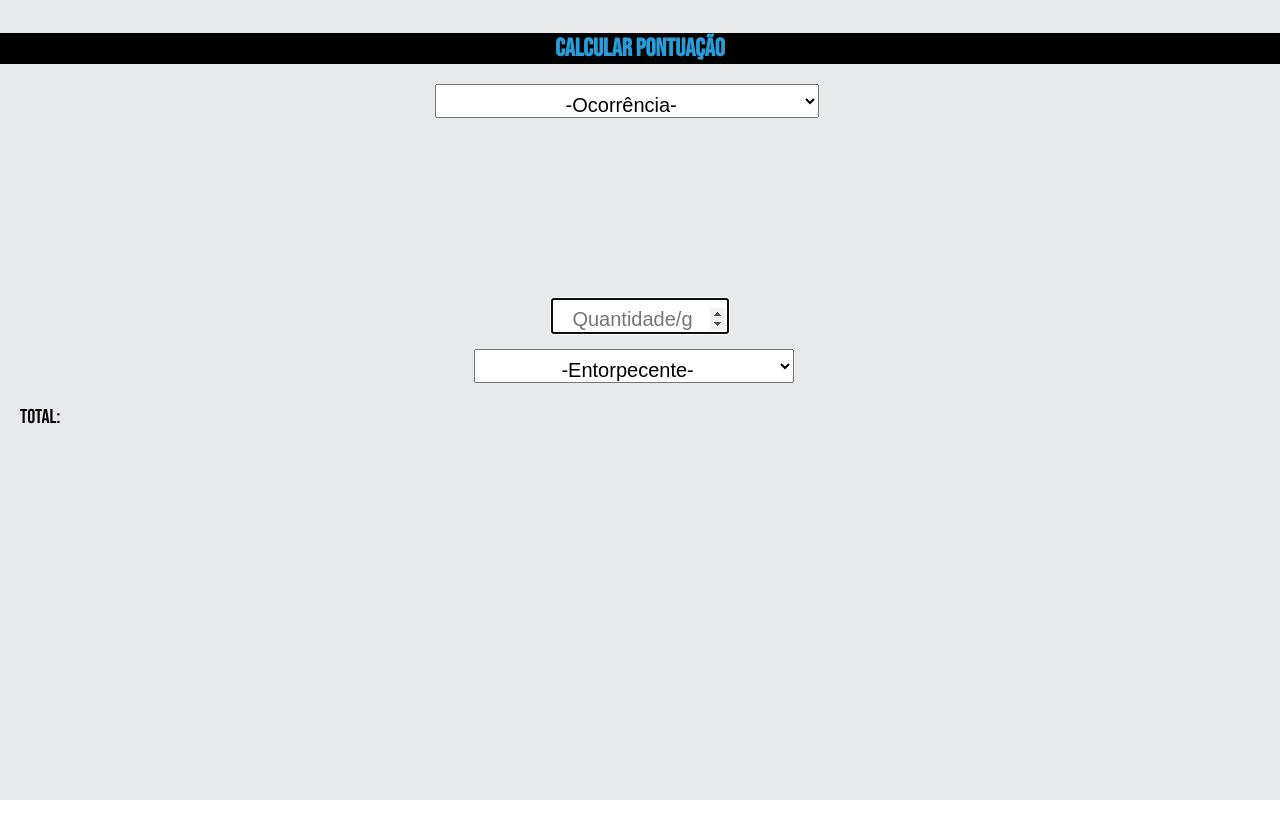
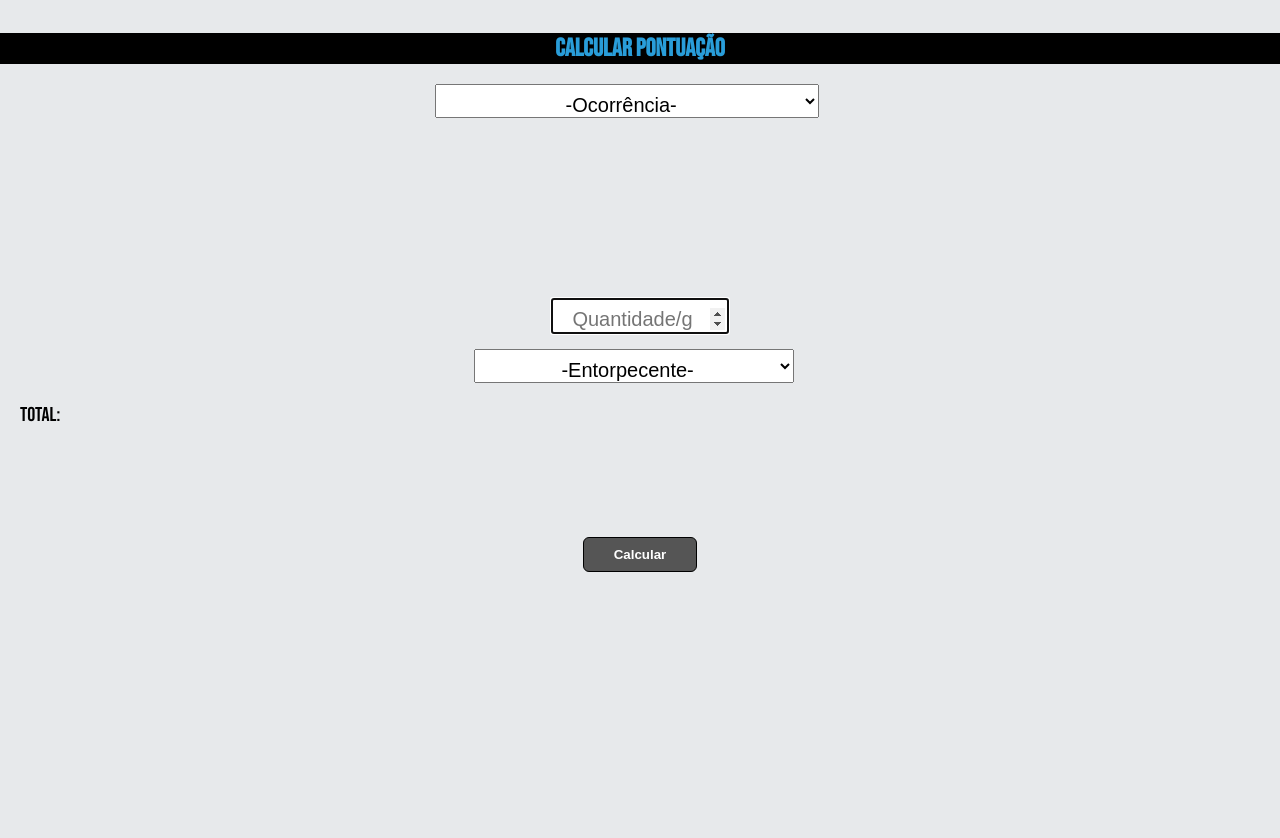
Before and after one commit to WescleyAC/cbwescley-ppi, a plain HTML site: page index.html in a window 1280 px wide. Before the commit the page ends 800 px from the top, so only its background shows below. Drawn offline with Linux system fonts and the light colour scheme.

Commit message:
add button to project

```diff
--- a/index.html
+++ b/index.html
@@ -36,7 +36,7 @@
             <input class="inputocorrenci" type="number" min="1" id="value" style="width: 170px;"
                 placeholder="Quantidade/g" autofocus>
 
-            <select class="selectocorrenci2" name="ocorrenci" id="product2" onchange="arrests()">
+            <select class="selectocorrenci2" name="ocorrenci" id="product2">
                 <option value="" selected>-Entorpecente-</option>
                 <option value="5">Maconha</option>
                 <option value="10">Crack</option>
@@ -49,10 +49,18 @@
                 <p>Total:</p>
                 <p id="vtotal"></p>
                 <p id="vtext3"></p>
+
+
+
             </div>
+                         <button id="btotal" onclick="arrests()">Calcular</button>
 
         </div>
+
+
     </div>
+
+
 
 </body>
 
--- a/style-form.css
+++ b/style-form.css
@@ -17,19 +17,22 @@ h4{
 .valuetextp {
 
     font-style: 'Bebas Neue', cursive;
-    margin-left: 45%;
+    margin: 0 auto;
+    text-align: center;
+    margin-top: 5px;
     font-size: 22px;
 }
 
 .container {
 
     width: 100vw;
-    height: 100vh;
+    height: 120vh;
     background: #282A35;
     display: flex;
     flex-direction: row;
     justify-content: center;
     align-items: center;
+
 }
 
 
@@ -90,3 +93,25 @@ h4{
 
 
 }
+
+button {
+
+    padding: 9px 30px;
+    display: block;
+    margin: auto;
+    margin-top: 110px;
+    border: 1px solid black;
+    text-align: center;
+    background: #555555;
+    cursor: pointer;
+    color: #ffffff;
+    font-weight: bold;
+    border-radius: 6px;
+
+}
+
+button:hover {
+
+    background-color: #4CAF50;
+
+}
```
